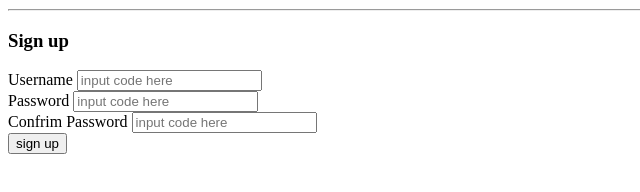
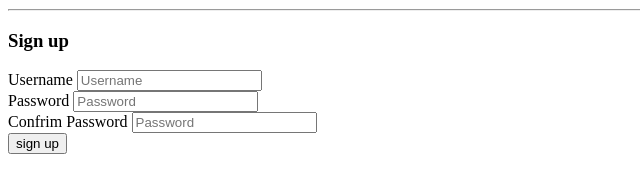
Before and after one commit to milkslurpee/startup, a plain HTML site: page signup.html in a window 1280 px wide. Shown: the part 546-738 px from the top of the page, 0-640 px from the left. Drawn offline with Linux system fonts and the light colour scheme.

Commit message:
login and signup fix

```diff
--- a/signup.html
+++ b/signup.html
@@ -22,13 +22,13 @@
     <main>
         <h3>Sign up</h3>
         <label for="username">Username</label>
-        <input type="text" id="code" placeholder="input code here" />
+        <input type="text" id="code" placeholder="Username" />
         <br>
         <label for="password">Password</label>
-        <input type="text" id="code" placeholder="input code here" />
+        <input type="text" id="code" placeholder="Password" />
         <br>
         <label for="password">Confrim Password</label>
-        <input type="text" id="code" placeholder="input code here" />
+        <input type="text" id="code" placeholder="Password" />
         <br>
         <button type="submit">sign up</button></main>
     </html>
```
Also changed, not shown: login.html (+2 -2 lines).
